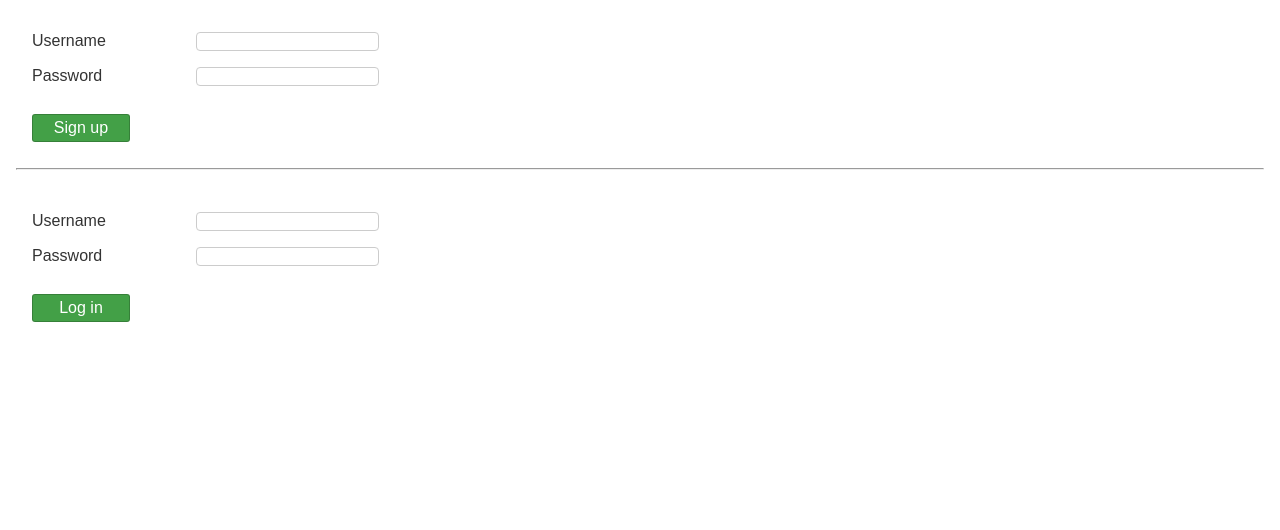
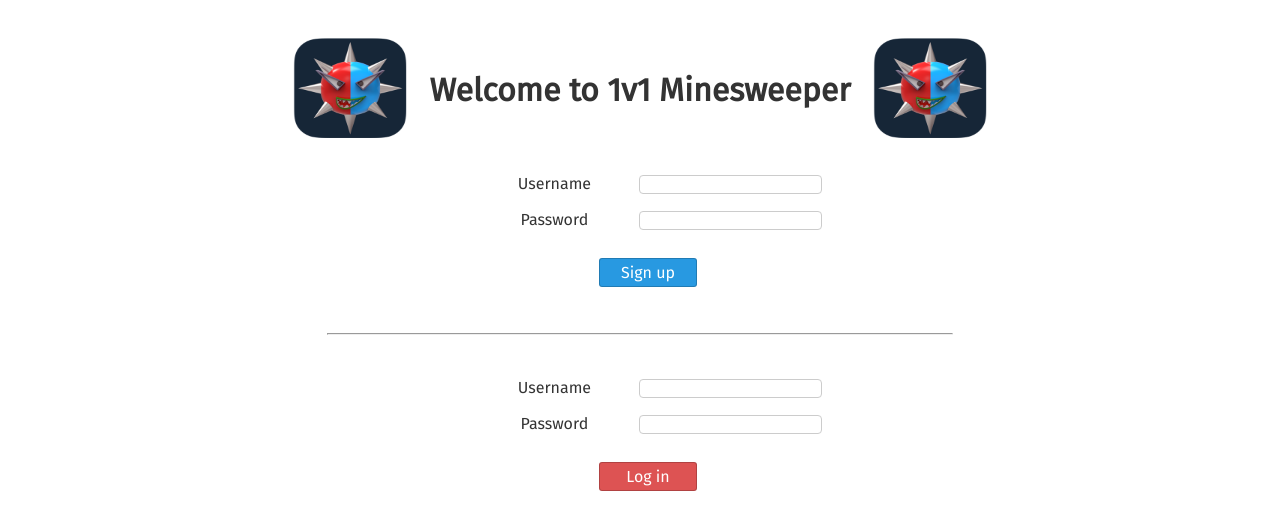
Before and after one commit to xandros-na/Minesweeper, a website: page client/views/index.html at #!/play in a window 1280 px wide. Drawn offline with nearby package versions, Linux system fonts and the light colour scheme; some packages are replaced by stand-ins of ours.

Commit message:
added login/signup styles

```diff
--- a/client/static/css/styles.css
+++ b/client/static/css/styles.css
@@ -7,6 +7,11 @@ html, body {
 img {
     width: 82px;
     height: 82px;
+}
+
+img.fourbythree {
+    width: 150px;
+    height: 100px;
 }
 
 .no-margin {
--- a/client/static/js/controllers/controller.js
+++ b/client/static/js/controllers/controller.js
@@ -22,7 +22,13 @@ angular.module("minesweeper")
                 {'username': $scope.sUsername,
                  'password': $scope.sPassword})
                 .then(function(res) {
-                    console.log(res);
+                    if (res.status == 200) {
+                        alert("Successfully created account as " + $scope.sUsername);
+                        $scope.lUsername = $scope.sUsername;
+                        $scope.lPassword = $scope.sPassword;
+                        $scope.sUsername = "";
+                        $scope.sPassword = "";
+                    }
                 }, function(err) {
                     alert(err.data);
                 });
--- a/client/views/home.html
+++ b/client/views/home.html
@@ -1,3 +1,15 @@
+<br>
+<br>
+<div class="align-center">
+<div class="row">
+<img class="fourbythree" src="../static/resources/mine1v1.png"></img>
+</div>
+<div class="row">
+<h1>Welcome to 1v1 Minesweeper</h1>
+</div>
+<div class="row">
+<img class="fourbythree" src="../static/resources/mine1v1.png"></img>
+</div>
 <form action="">
     <div class="input-group">
         <label for="email">Username</label>
@@ -8,10 +20,11 @@
         <input type="password" ng-model="sPassword"></input>
     </div>
     <div class="input-group">
-        <button type="button" ng-click="signUp()">Sign up</button>
+        <button type="button" ng-click="signUp()" style="background-color: #2899e1">Sign up</button>
     </div>
     <br>
-    <hr>
+    <br>
+    <hr width=50%>
     <br>
     <div class="input-group">
         <label for="email">Username</label>
@@ -22,6 +35,7 @@
         <input type="password" ng-model="lPassword"></input>
     </div>
     <div class="input-group">
-        <button type="button" ng-click="login()">Log in</button>
+        <button type="button" ng-click="login()" style="background-color: #dd5353">Log in</button>
     </div>
 </form>
+</div>
--- a/client/views/index.html
+++ b/client/views/index.html
@@ -2,6 +2,12 @@
 <html ng-app="minesweeper">
 <head>
     <base href="/">
+    <meta charset="utf-8">
+    <meta http-equiv="x-ua-compatible" content="ie=edge">
+    <meta name="description" content="">
+    <meta name="viewport" content="width=device-width, initial-scale=1">
+    <title>Minesweeper</title>
+    <link href='https://fonts.googleapis.com/css?family=Fira+Sans' rel='stylesheet' type='text/css'>
     <link rel="stylesheet" href="../static/css/styles.css">
 </head>
 <body>
```
Also changed, not shown: client/views/game.html (+3 -3 lines), server.js (+7 -1 lines), client/static/resources/mine1v1.png (added), 1 other file.
